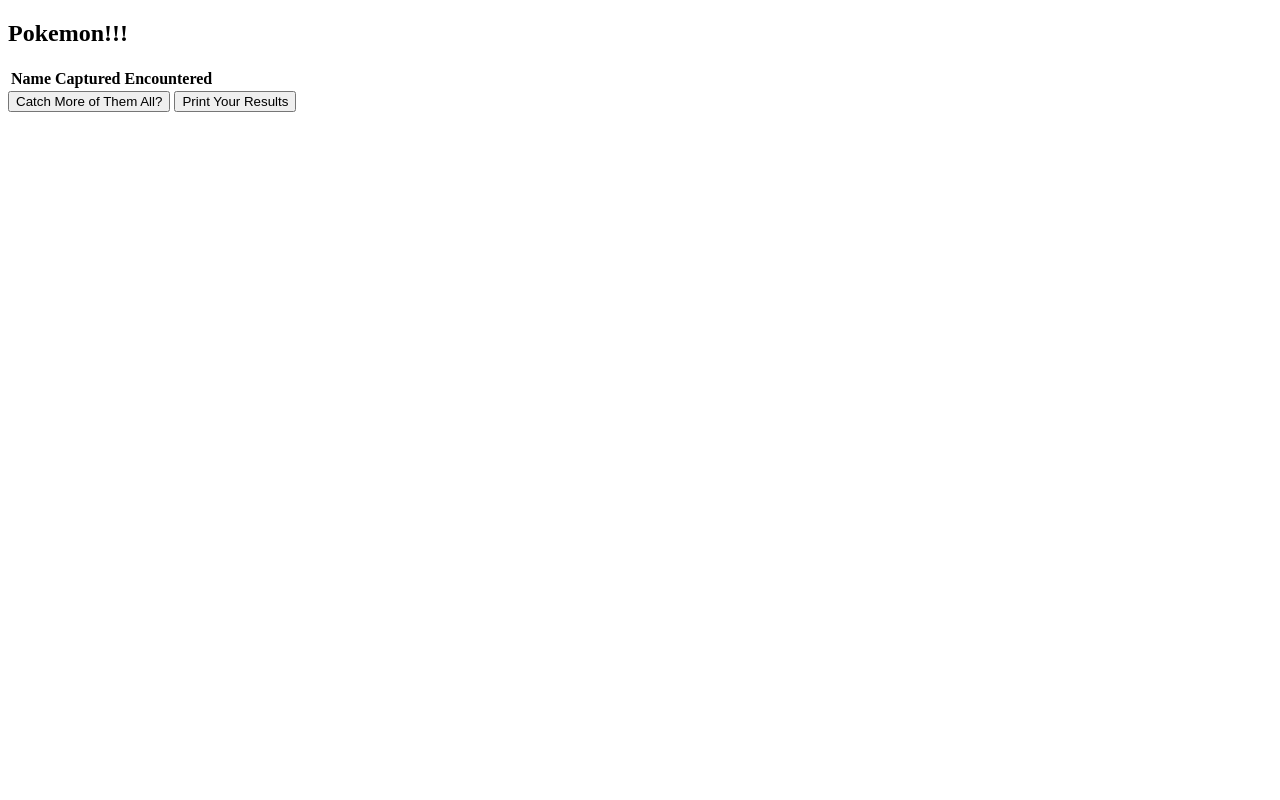
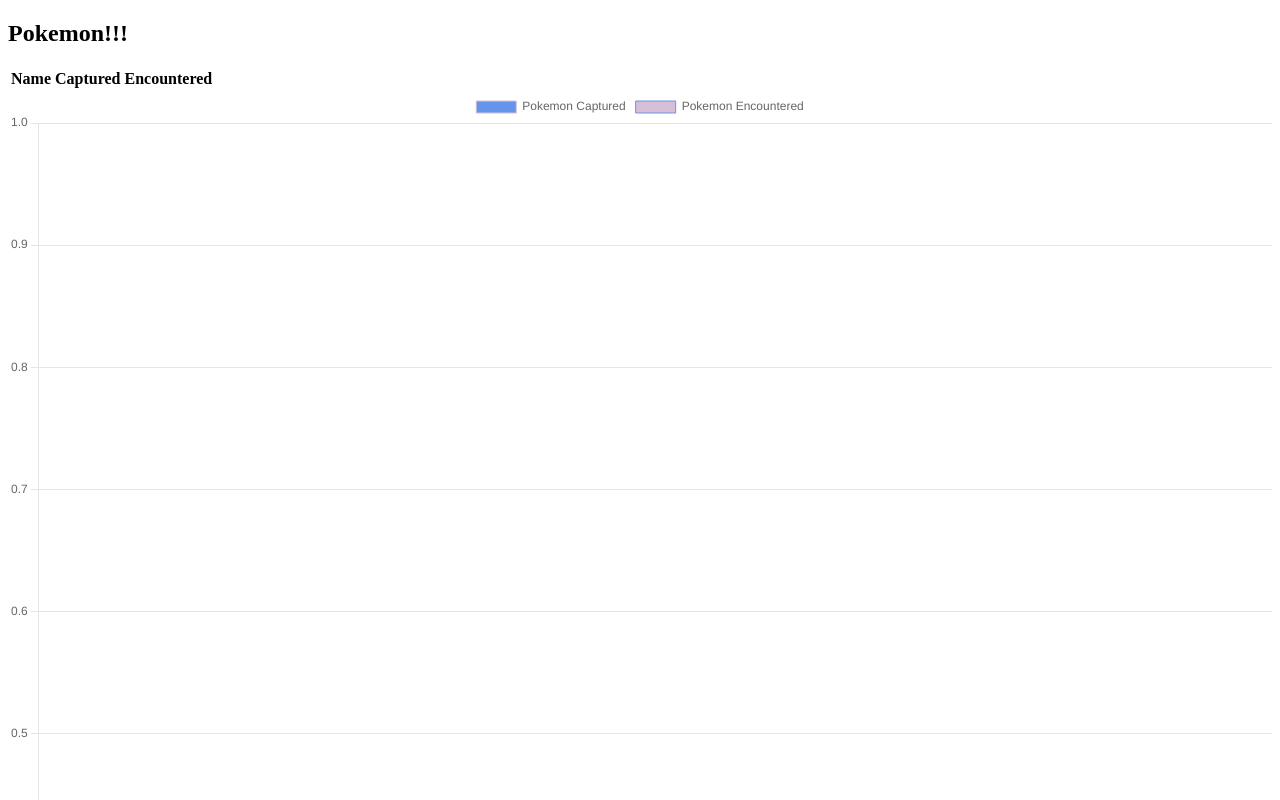
Before and after one commit to clemhepburn/lab-11-pokemon-catcher, a plain HTML site: page results/results.html in a window 1280 px wide. Shown: the top 800 px of the page. Drawn offline with nearby package versions, Linux system fonts and the light colour scheme.

Commit message:
add a chart to results page

```diff
--- a/results/results.html
+++ b/results/results.html
@@ -5,6 +5,7 @@
     <meta http-equiv="X-UA-Compatible" content="IE=edge">
     <meta name="viewport" content="width=device-width, initial-scale=1.0">
     <title>Document</title>
+    <script src="https://cdn.jsdelivr.net/npm/chart.js@3.1.1/dist/chart.min.js"></script>
 </head>
 <body>
     <main>
@@ -18,6 +19,7 @@
                 </thead>
             </table>
         </section>
+        <canvas id="myChart" width="400" height="400"></canvas>
         <div class="button-wrap">
             <button id="clear-button" class="clear-button">Catch More of Them All?</button>
             <button id="print-button">Print Your Results</button>
--- a/results/results.js
+++ b/results/results.js
@@ -32,3 +32,47 @@ clearButton.addEventListener('click', () => {
 printButton.addEventListener('click', () => {
     window.print();
 });
+
+
+
+var ctx = document.getElementById('myChart').getContext('2d');
+
+const pokeNames = [];
+const pokeCaptured = [];
+const pokeEncountered = [];
+
+for (let pokemon of pokedex) {
+    pokeNames.push(pokemon.id);
+    pokeCaptured.push(pokemon.captured);
+    pokeEncountered.push(pokemon.encountered);
+}
+
+var myChart = new Chart(ctx, { //eslint-disable-line
+    type: 'bar',
+    data: {
+        labels: pokeNames,
+        datasets: [
+            {
+                label: 'Pokemon Captured',
+                data:  pokeCaptured,
+                backgroundColor: 'cornflowerblue',
+                borderColor: 'thistle',
+                borderWidth: 1
+            },
+            {
+                label: 'Pokemon Encountered',
+                data:  pokeEncountered,
+                backgroundColor: 'thistle',
+                borderColor: 'cornflowerblue',
+                borderWidth: 1
+            }
+        ]
+    },
+    options: {
+        scales: {
+            y: {
+                beginAtZero: true
+            }
+        }
+    }
+});
```
